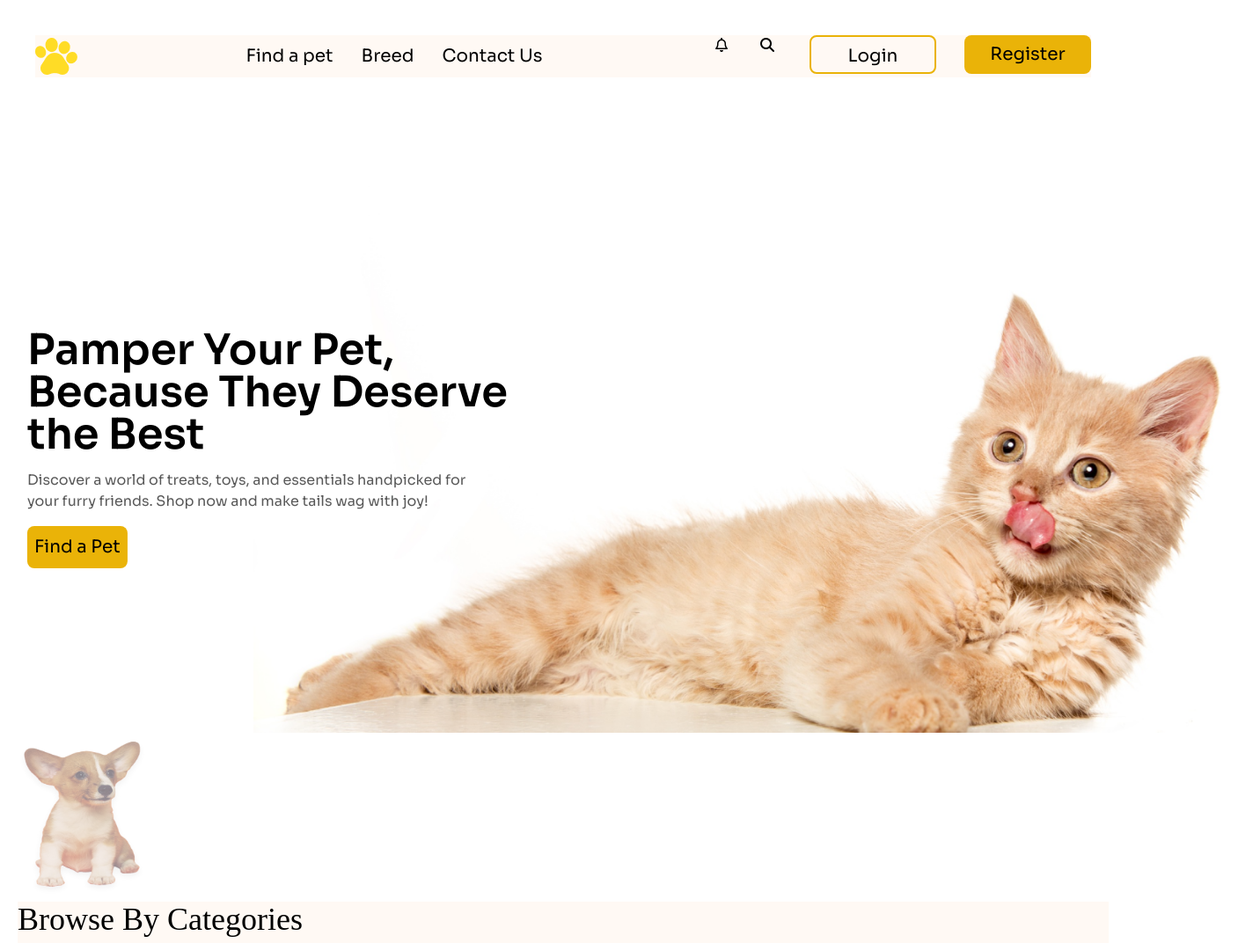
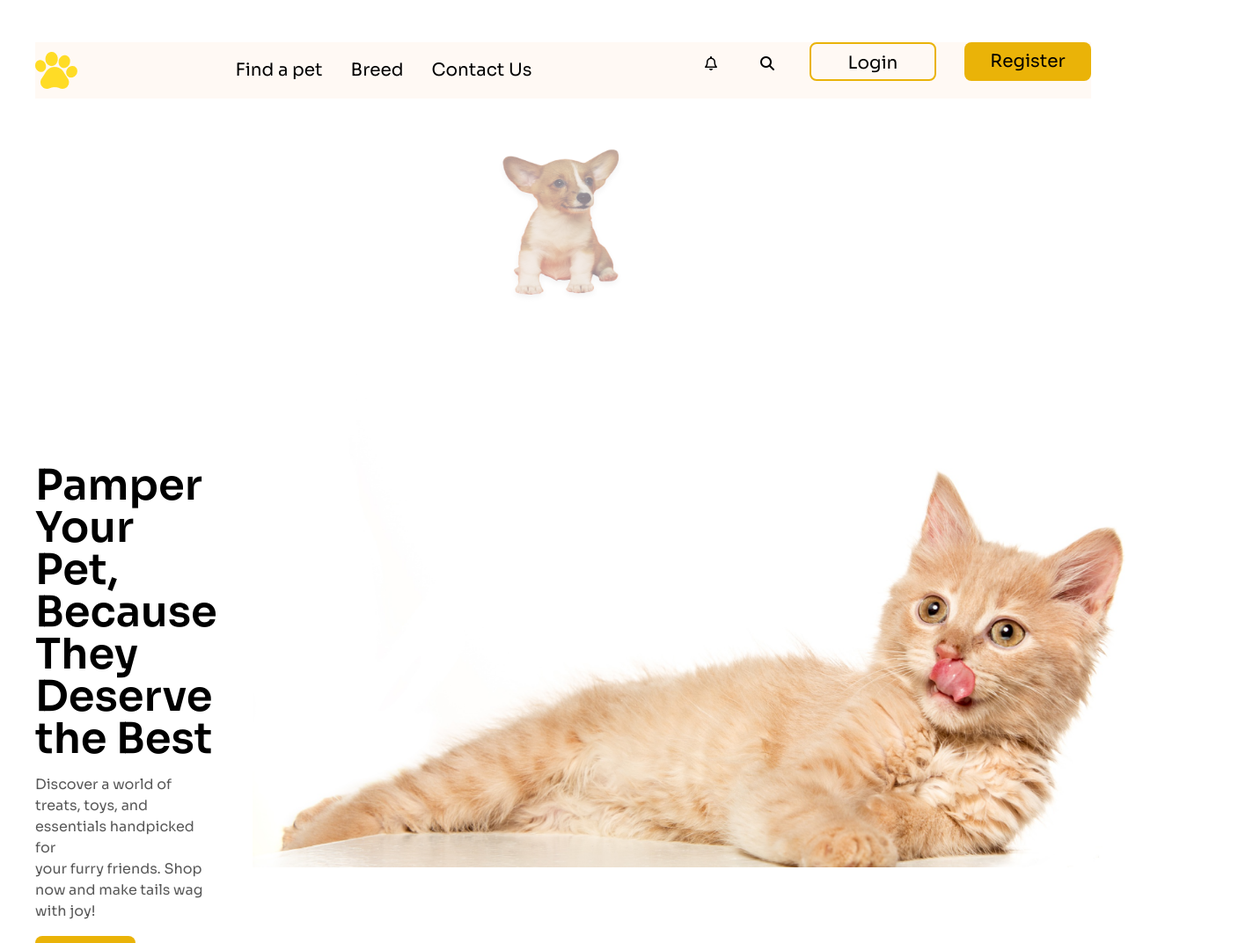
Before and after one commit to AzharChy/Assignment3, a plain HTML site: page index.html in a window 1280 px wide. Shown: the top 1072 px of the page at 88% size, 1424 px wide, since content can reach past the window. Drawn offline with nearby package versions, Linux system fonts and the light colour scheme; a web font is replaced by a local one.

Commit message:
revised commit

```diff
--- a/index.html
+++ b/index.html
@@ -16,8 +16,8 @@
 <body>
     <body>
         <div class="container">
-            <!-- nav statrts -->
-            <nav class="flex justify-between mx-10 my-10 bg-[#FFF9F4]">
+           <!-- Navigation -->
+<nav class="flex mt-12 mb-6 sm:justify-between mx-10 bg-[#FFF9F4]">
   <div class="flex gap-x-2 items-center">
       <div class="logo-image w-12 h-12">
           <img src="logo-header.png" alt="logo">
@@ -27,23 +27,13 @@
       </div>
   </div>
   <div class="middle flex items-center gap-x-8 text-xl hidden sm:flex">
-                    <div>
-                        <a href="#"><p>Find a pet</p></a>
+      <div><a href="#"><p>Find a pet</p></a></div>
+      <div><a href="#"><p>Breed</p></a></div>
+      <div><a href="#"><p>Contact Us</p></a></div>
   </div>
-                    <div>
-                        <a href="#"><p>Breed</p></a>
-                    </div>
-                    <div>
-                        <a href="#"><p>Contact Us</p></a>
-                    </div>
-                </div>
-                <div class="flex gap-x-8 hidden sm:flex">
-                      <div>
-                        <i class="fa-regular fa-bell w-6 h-6 text-center"></i>
-                      </div>
-                      <div>
-                        <i class="fa-solid fa-magnifying-glass w-6 h-6 justify-center"></i>
-                      </div>
+  <div class="flex justify-center gap-x-8 hidden sm:flex">
+      <div><i class="fa-regular fa-bell mt-4 w-12 h-12 text-center"></i></div>
+      <div><i class="fa-solid fa-magnifying-glass mt-4 w-6 h-6 justify-center"></i></div>
       <div>
           <button class="border-solid border-2 border-yellow-500 w-36 h-11 p-2 rounded-lg text-xl hover:bg-sky-700">Login</button>
       </div>
@@ -51,34 +41,30 @@
           <button class="bg-yellow-500 w-36 h-11 p-2 rounded-lg text-xl">Register</button>
       </div>
       <div class="sm:hidden">
-                        <i class="fa-solid fa-bars block"></i>
+          <i class="fa-solid fa-bars"></i>
+      </div>
+  </div>
+</nav>
+<!-- Animated Image -->
+<div class="animate-pulse mt-12 flex justify-center items-center">
+  <img src="cute-dog-mid.png" class="w-48 h-48" alt="Spinning image" />
 </div>
 
-                </div>
-            </nav>
-            <!-- nav ends -->
-
-
-            <!-- banner section starts -->
-
-            <div class="banner relative max-w-7xl ml-36">
-              <div class="text-overlay absolute top-1/2 sm:left-0  transform -translate-x-1/2 -translate-y-1/2 text-left text-white">
-                  <h1 class="banner-title font-bold text-5xl text-black text-left ml-80">Pamper Your Pet,<br> Because They Deserve<br> the Best</h1>
-                  <p class="banner-text mt-4 text-[rgba(17,17,17,0.7)] text-left ml-80">Discover a world of treats, toys, and essentials handpicked for<br> your furry friends. Shop now and make tails wag with joy!</p>
-                  <button class="bg-yellow-500 w-39 h-12 p-2 rounded-lg text-xl text-black mt-4 ml-80">Find a Pet</button>
+<!-- Banner Section -->
+<div class="banner mt-44 sm:relative w-7xl flex items-center">
+  <div class="text-overlay absolute sm:relative sm:pl-10">
+      <h1 class="banner-title font-bold text-5xl text-black">Pamper Your Pet,<br> Because They Deserve<br> the Best</h1>
+      <p class="banner-text mt-4 text-[rgba(17,17,17,0.7)]">
+          Discover a world of treats, toys, and essentials handpicked for<br> your furry friends. Shop now and make tails wag with joy!
+      </p>
+      <button class="bg-yellow-500 w-39 h-12 p-2 rounded-lg text-xl text-black mt-4">Find a Pet</button>
   </div>
   <div class="banner-image">
-                  <img class="text-left :max-w-5xl ml-36" src="cat-big.png" alt="big-cat">
+      <img class="max-w-5xl ml-10" src="cat-big.png" alt="big-cat">
   </div>
 </div>
 
 
-          <div class="animate-pulse">
-
-            <img src="cute-dog-mid.png" class="w-48 h-48" alt="Spinning image" />
-          </div>
-
-              <!-- banner section ends -->
 
               <!-- browse by categories strts -->
               <div class="browse-category mx-5">
--- a/style.css
+++ b/style.css
@@ -12,7 +12,7 @@
   font-style: normal;
 }
 .banner{
-    margin-top: 350px;
+    /* margin-top: 120px; */
 }
 .banner-image{
     width: 100%;
```
Lines whose indentation alone changed are shown as unchanged.
